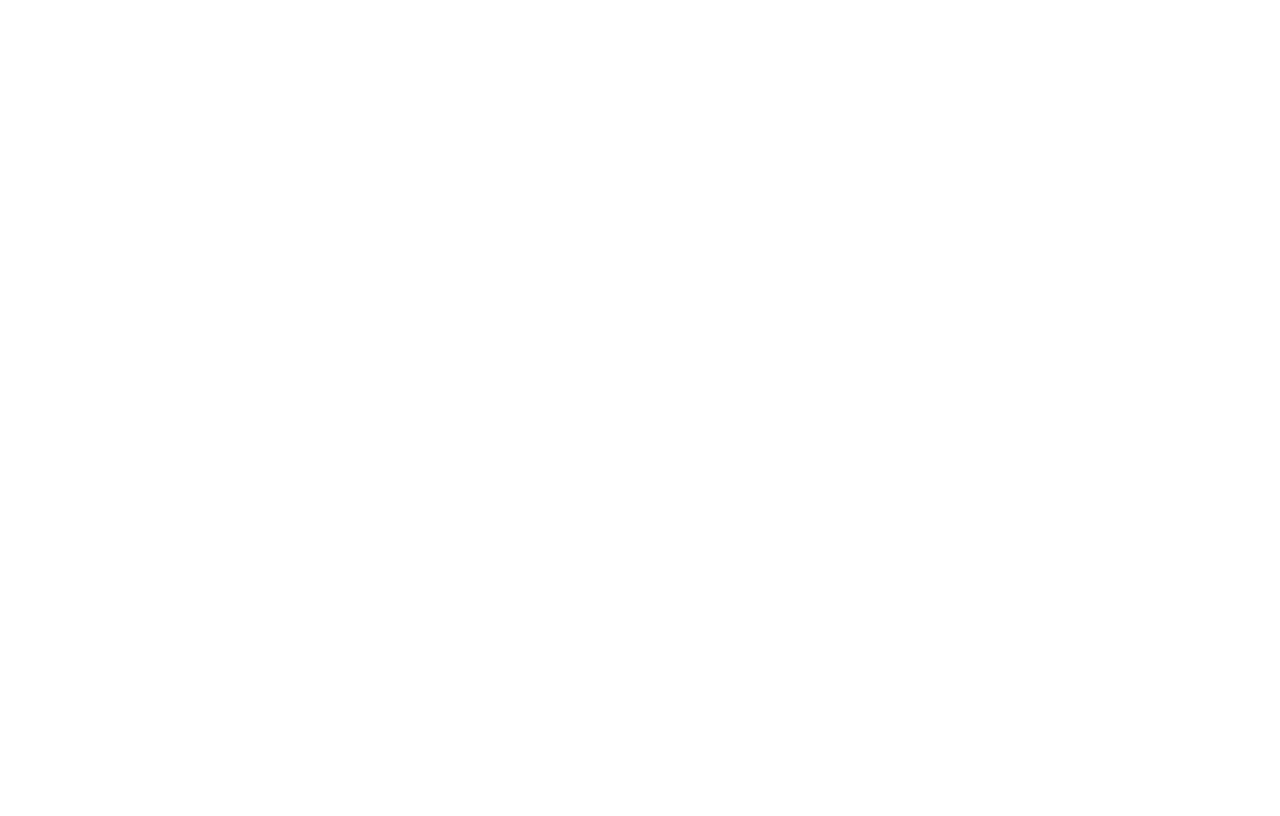
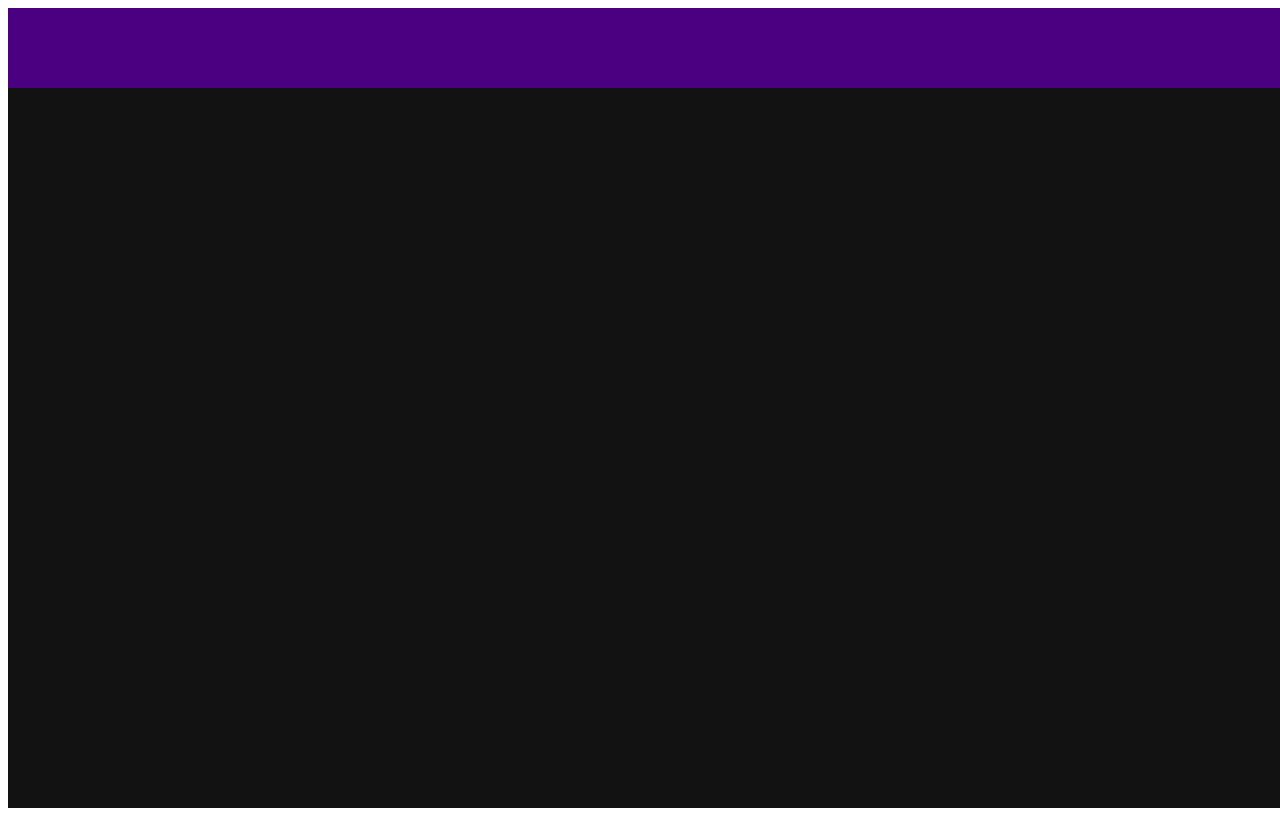
Before and after one commit to SugarSyrup/yourPalette, a React (Create React App) app: page / in a window 1280 px wide. Built offline with nearby package versions, Linux system fonts and the light colour scheme.

Commit message:
setting... Theme

```diff
--- a/src/App.tsx
+++ b/src/App.tsx
@@ -1,11 +1,27 @@
-import React from "react";
-import Circle from "./Circle";
+import React, {useState} from "react";
+import styled, { ThemeProvider } from "styled-components";
+
+import { lightTheme, darkTheme } from "./theme";
+
+import Header from "./Components/Header";
+import Footer from "./Components/Footer";
+
+const Container = styled.div`
+  width:100vw;
+  height:100vh;
+  margin:0;
+  background-color: ${darkTheme.bgColor};
+`;
 
 function App() {
+  const [defaultTheme, setDefaultTheme] = useState(lightTheme);
   return (
-    <div>
-      <Circle />
-    </div>
+    <Container>
+      <ThemeProvider theme={defaultTheme} >
+        <Header setTheme={setDefaultTheme}></Header>
+        <Footer></Footer>
+      </ThemeProvider>
+    </Container>
   );
 }
 
--- a/src/Circle.tsx
+++ /dev/null
@@ -1,12 +0,0 @@
-import React from "react";
-import styled from "styled-components";
-
-const Container = styled.div``;
-
-const Circle = () => {
-    return(
-        <Container />
-    )
-}
-
-export default Circle;
--- /dev/null
+++ b/src/Components/Footer.tsx
@@ -0,0 +1,19 @@
+import React from 'react';
+import styled from 'styled-components';
+
+const Container = styled.footer`
+    width:100vw;
+    height:10vh;
+    margin:0;
+    background-color: ligthgrey;
+`;
+
+const Footer = () => {
+    return(
+        <Container>
+
+        </Container>
+    );
+}
+
+export default Footer;
--- /dev/null
+++ b/src/Components/Header.tsx
@@ -0,0 +1,24 @@
+import React, { SetStateAction, Dispatch } from 'react';
+import styled, {DefaultTheme} from 'styled-components';
+
+interface Props {
+    setTheme: Dispatch<SetStateAction<boolean>>
+}
+
+const Container = styled.header`
+    width:100vw;
+    height:10vh;
+    margin:0;
+    background-color: indigo;
+`;
+
+const Header = (props:Props) => {
+
+    return(
+        <Container>
+
+        </Container>
+    );
+}
+
+export default Header;
--- /dev/null
+++ b/src/theme.ts
@@ -0,0 +1,15 @@
+import { DefaultTheme } from "styled-components";
+
+export const lightTheme:DefaultTheme = {
+    textColorP:"black",
+    textColorH:"lightgrey",
+    bgColor:"white",
+    buttonColor:"#6200EE"
+}
+
+export const darkTheme:DefaultTheme = {
+    textColorP:"white",
+    textColorH:"lightgrey",
+    bgColor:"#121212",
+    buttonColor:"#BB86FC"
+}
```
Also changed, not shown: src/styled.d.ts (added, +12 -0 lines), tsconfig.json (added, +12 -0 lines).
